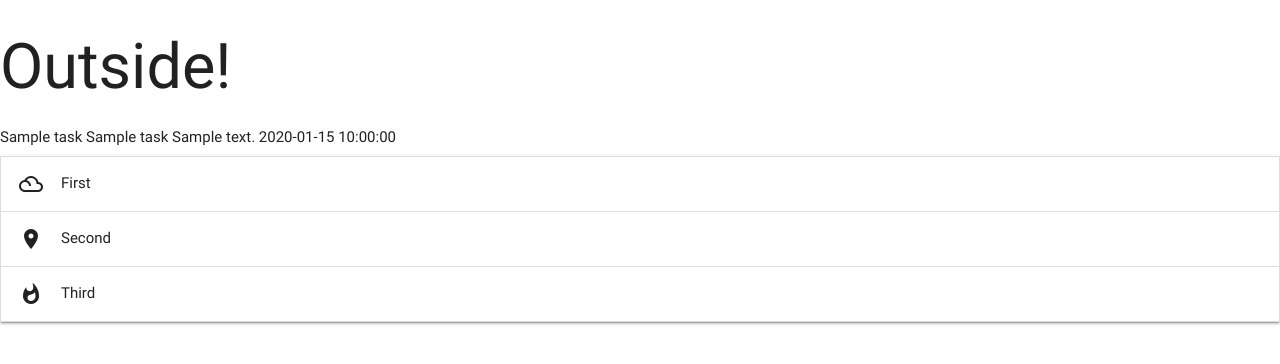
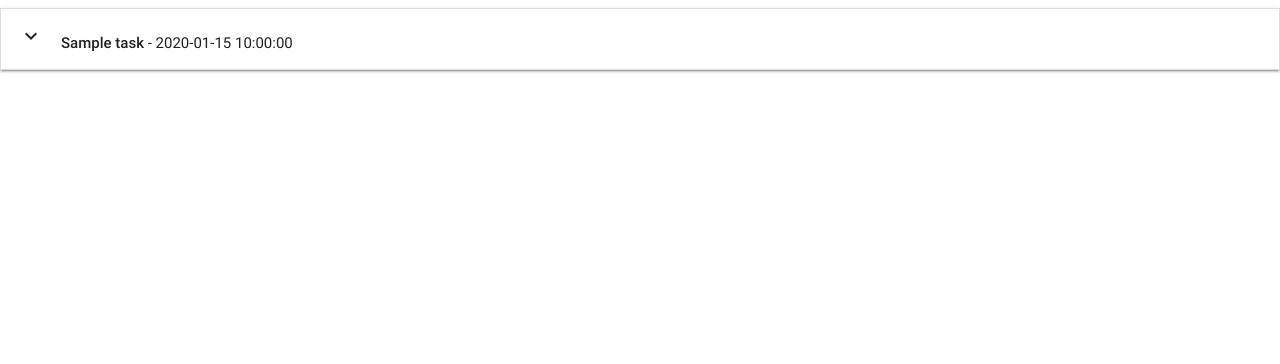
Before and after one commit to CharOConnell/task-manager-walkthrough, a Flask app: page / in a window 1280 px wide. Shown: the top 364 px of the page. Run offline with Flask 2, Linux system fonts and the light colour scheme; a database or web service that is not in the repository returns one stand-in record (values such as "Sample title"); some libraries are stand-ins or nearby versions.

Commit message:
Added the read section for the CRUD operations

```diff
--- a/app.py
+++ b/app.py
@@ -6,8 +6,7 @@ from bson.objectid import ObjectId
 app = Flask(__name__)
 
 app.config["MONGO_DBNAME"] = 'task_manager'
-MONGO_URI_TEST = os.getenv("MONGO_URI")
-app.config["MONGO_URI"] = MONGO_URI_TEST
+app.config["MONGO_URI"] = os.getenv('MONGO_URI','mongodb://localhost')
 
 mongo = PyMongo(app)
 
@@ -19,5 +18,6 @@ def get_tasks():
 
 
 if __name__ == '__main__':
-    app.run(host=os.getenv('IP', "0.0.0.0"), port=int(
-        os.getenv('PORT', "5000")), debug=True)
+    app.run(host=os.getenv('IP','0.0.0.0'),
+        port=int(os.getenv('PORT','5000')),
+        debug=True)
--- /dev/null
+++ b/templates/addtasks.html
@@ -0,0 +1,3 @@
+{% extends 'base.html' %} {% block content %}
+
+{% endblock %}
--- a/templates/base.html
+++ b/templates/base.html
@@ -1,20 +1,21 @@
 <!DOCTYPE html>
-<html lang="en">
+<html>
+
 <head>
-    <meta charset="UTF-8">
-    <meta name="viewport" content="width=device-width, initial-scale=1.0">
-    <meta http-equiv="X-UA-Compatible" content="ie=edge">
-
     <link href="https://fonts.googleapis.com/icon?family=Material+Icons" rel="stylesheet">
     <link rel="stylesheet" href="https://cdnjs.cloudflare.com/ajax/libs/materialize/0.100.2/css/materialize.min.css">
+</head>
 
-    <title></title>
-</head>
 <body>
-    <h1>Outside!</h1>
-    {% block content %}
-    {% endblock %}
+    {% block content %} {% endblock %}
+
     <script src="https://cdnjs.cloudflare.com/ajax/libs/jquery/3.2.1/jquery.min.js"></script>
     <script src="https://cdnjs.cloudflare.com/ajax/libs/materialize/0.100.2/js/materialize.min.js"></script>
+    <script type="text/javascript">
+        $(document).ready(function () {
+            $('.collapsible').collapsible();
+        });
+    </script>
 </body>
+
 </html>
--- a/templates/tasks.html
+++ b/templates/tasks.html
@@ -1,27 +1,19 @@
-{% extends 'base.html' %}
-{% block content %}
+{% extends 'base.html' %} {% block content %}
+    <ul class="collapsible" data-collapsible="accordion">
+        {% for task in tasks %}
+        <li>
+            <div class="collapsible-header">
 
-{% for task in tasks %}
-{{task.task_name}}
-{{task.category_name}}
-{{task.task_description}}
-{{task.is_urgent}}
-{{task.due_date}}
-{% endfor %}
-
-<ul class="collapsible">
-	<li>
-		<div class="collapsible-header"><i class="material-icons">filter_drama</i>First</div>
-		<div class="collapsible-body"><span>Lorem ipsum dolor sit amet.</span></div>
-	</li>
-	<li>
-		<div class="collapsible-header"><i class="material-icons">place</i>Second</div>
-		<div class="collapsible-body"><span>Lorem ipsum dolor sit amet.</span></div>
-	</li>
-	<li>
-		<div class="collapsible-header"><i class="material-icons">whatshot</i>Third</div>
-		<div class="collapsible-body"><span>Lorem ipsum dolor sit amet.</span></div>
-	</li>
-</ul>
-
+                <div class=" task_header col s9">
+                    <i class="material-icons">expand_more</i><strong>{{task.task_name}}</strong> - {{task.due_date}}
+                </div>
+            </div>
+            <div class="collapsible-body">
+                <span>
+                    {{task.task_description}}
+                </span>
+            </div>
+        </li>
+        {% endfor %}
+    </ul>
 {% endblock %}
```
